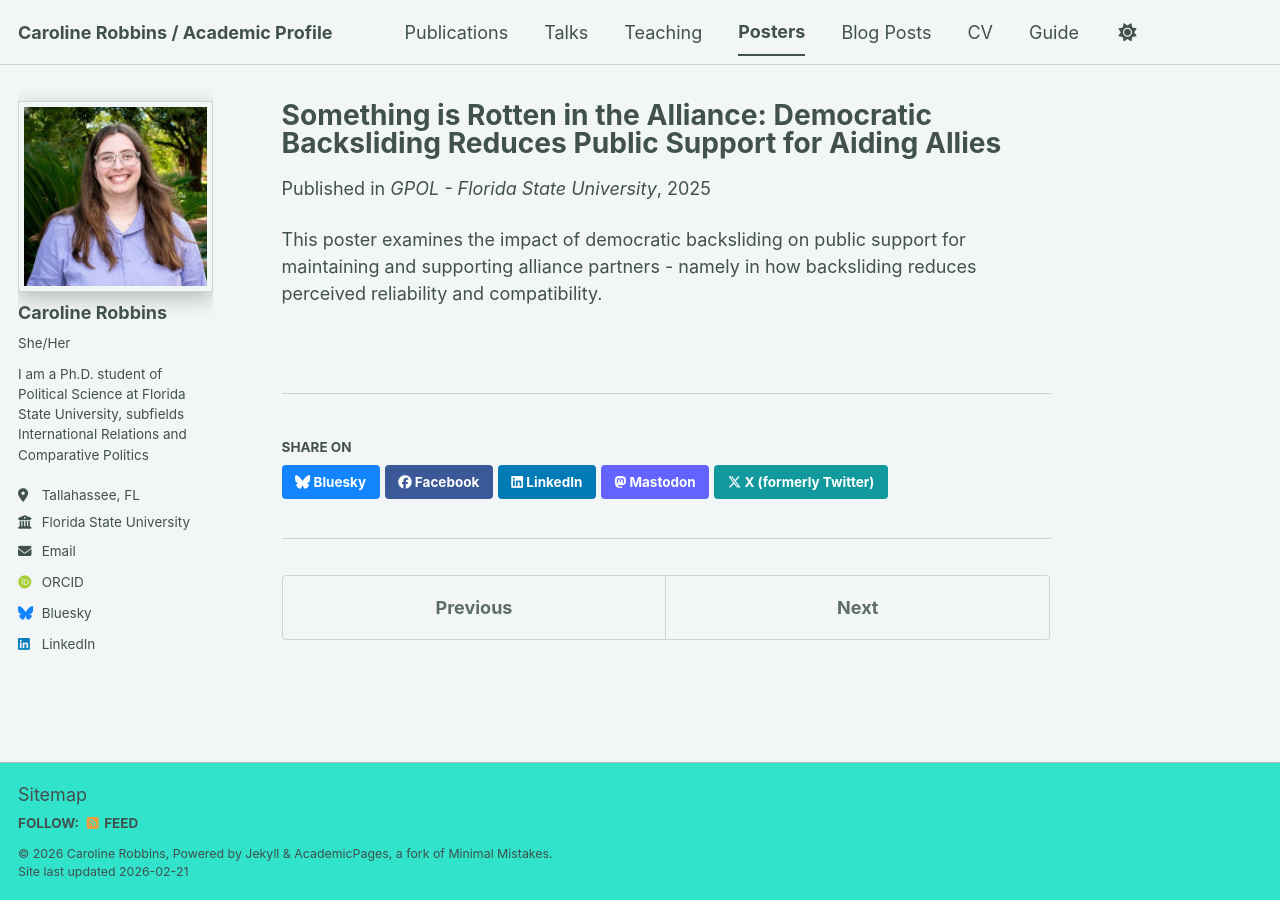
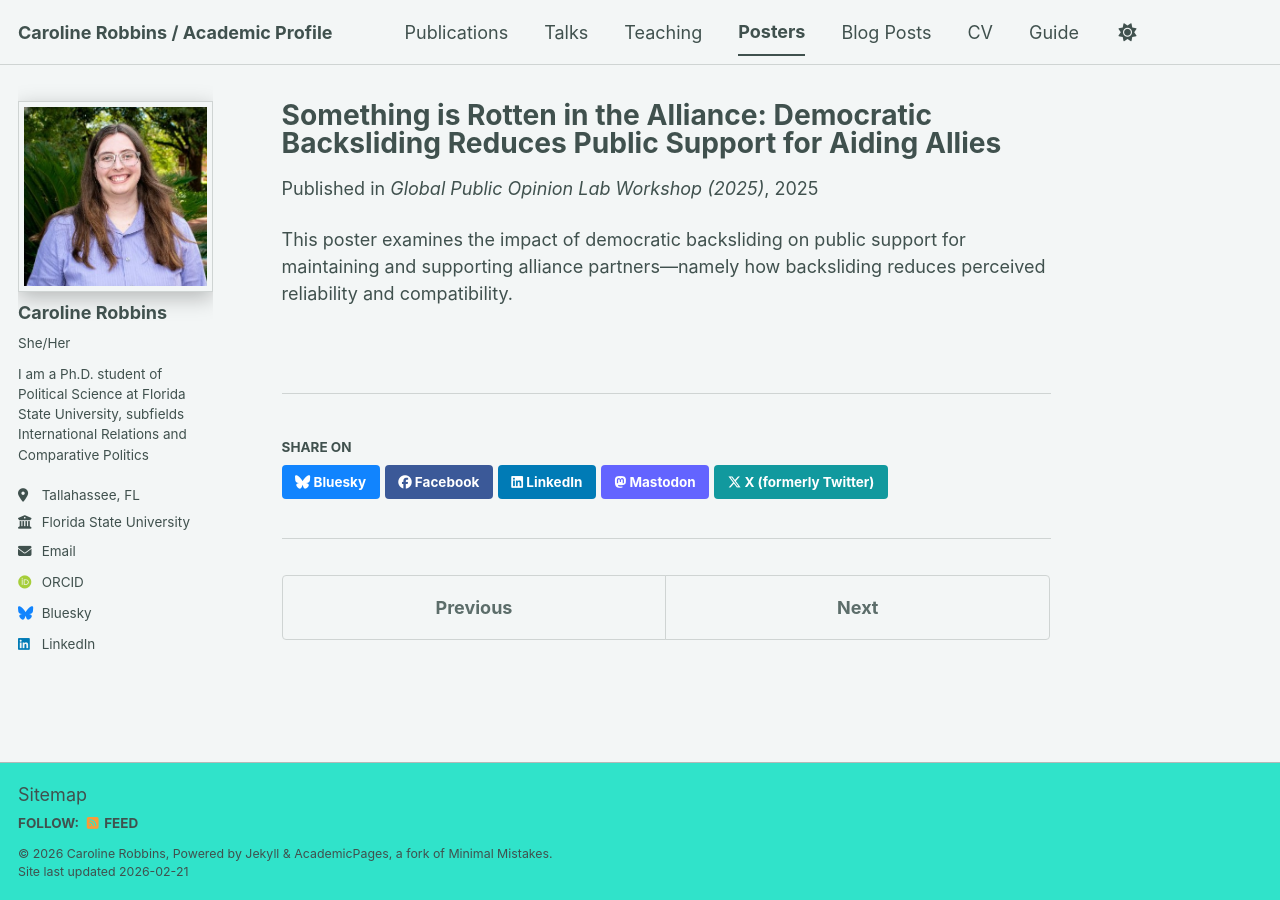
Before and after one commit to crobbinsphd/crobbinsphd.github.io, a Jekyll site: the page built from _posters/posters-2.md, in a window 1280 px wide. Built offline with Jekyll 4.4.1, drawn with Linux system fonts in a browser that asks for light colours; some web fonts are replaced; a script bundle is joined from its source files by our own code; library files that are not in the unit come from our copies.

Commit message:
Update posters-2.md

```diff
--- a/_posters/posters-2.md
+++ b/_posters/posters-2.md
@@ -1,10 +1,10 @@
 ---
 title: "Something is Rotten in the Alliance: Democratic Backsliding Reduces Public Support for Aiding Allies"
 collection: posters
-excerpt: "<img src='/files/gpol2025.jpg' style='width:300px; height:auto;'><br/>Poster presented at the inaugural Global Public Opinion Lab Workshop (2025)."
 date: 2025-11-18
-venue: "GPOL - Florida State University"
-paperurl: "/files/gpol2025.jpg"
+venue: "Global Public Opinion Lab Workshop (2025)"
+poster_image: /files/gpol2025.jpg
+poster_pdf: /files/gpol2025.pdf
 ---
 
-This poster examines the impact of democratic backsliding on public support for maintaining and supporting alliance partners - namely in how backsliding reduces perceived reliability and compatibility.
+This poster examines the impact of democratic backsliding on public support for maintaining and supporting alliance partners—namely how backsliding reduces perceived reliability and compatibility.
```
